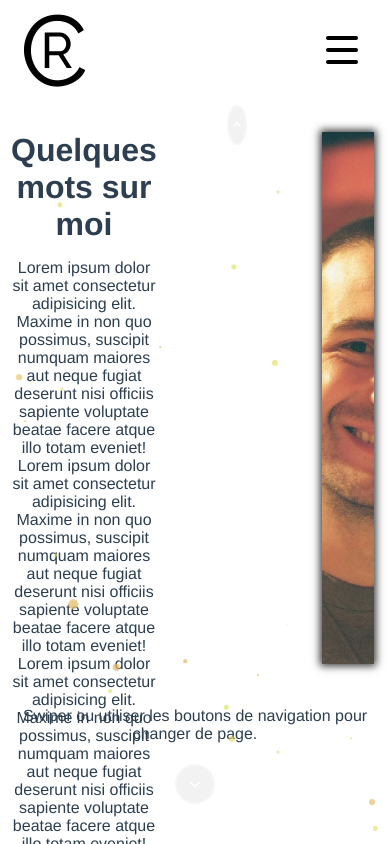
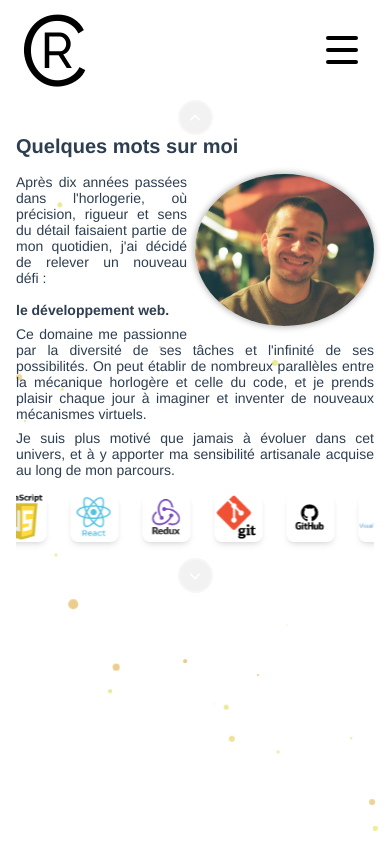
Before and after one commit to roCal93/Romain-Calmelet, a React (Vite) app: page /Romain-Calmelet/presentation in a window 390 px wide. Built offline with nearby package versions, Linux system fonts and the light colour scheme.

Commit message:
responsivePresentation

```diff
--- a/src/components/autoCarousel/autoCarousel.module.scss
+++ b/src/components/autoCarousel/autoCarousel.module.scss
@@ -3,6 +3,9 @@
   overflow: hidden;
   background-color: rgba(0, 0, 0, 0);
   padding: 2rem 0;
+  @media (max-width: 1300px) {
+    padding: 1rem 0;
+  }
 }
 
 .carouselTrack {
@@ -20,12 +23,22 @@
   box-shadow: 0 4px 6px -1px rgba(0, 0, 0, 0.1),
     0 2px 4px -1px rgba(0, 0, 0, 0.06);
   overflow: hidden;
+  transition: transform 0.3s ease-in-out;
+  @media (max-width: 1300px) {
+    width: 3rem;
+    height: 3rem;
+  }
+}
 
-  img {
-    width: 95%;
-    height: 95%;
-    object-fit: contain;
-  }
+.slide:hover {
+  transform: scale(1.6);
+  z-index: 10;
+}
+
+.slide img {
+  width: 95%;
+  height: 95%;
+  object-fit: contain;
 }
 
 @keyframes scroll {
--- a/src/components/backgroundPresentation/backgroundPresentation.module.scss
+++ b/src/components/backgroundPresentation/backgroundPresentation.module.scss
@@ -1,10 +1,3 @@
-// Variables SCSS
-$primary-bg: #0a0a0a;
-$white: #ffffff;
-$black: #000000;
-$purple: #a855f7;
-$pink: #ec4899;
-
 // Mixins
 @mixin absolute-center {
   position: absolute;
@@ -15,11 +8,13 @@ $pink: #ec4899;
   will-change: transform, opacity;
 }
 
-// Container principal
+// Container principal - MODIFIÉ pour arrière-plan
 .container {
   position: fixed;
   inset: 0;
   overflow: hidden;
+  z-index: -1;
+  pointer-events: none;
 }
 
 // Particules
@@ -41,6 +36,7 @@ $pink: #ec4899;
   filter: blur(15px);
   pointer-events: none;
   will-change: transform;
+  z-index: 1;
 }
 
 // Effet de vague au curseur
@@ -53,6 +49,7 @@ $pink: #ec4899;
   pointer-events: none;
   animation: pulse 1.5s infinite;
   will-change: transform;
+  z-index: 2;
 }
 
 // Animations
@@ -64,15 +61,6 @@ $pink: #ec4899;
   100% {
     transform: translate(-50%, -50%) scale(4);
     opacity: 0;
-  }
-}
-
-@keyframes titleGlow {
-  0% {
-    text-shadow: 0 0 10px rgba($purple, 0.3);
-  }
-  100% {
-    text-shadow: 0 0 20px rgba($pink, 0.5);
   }
 }
 
--- a/src/components/navigationArrows/navigationArrows.module.scss
+++ b/src/components/navigationArrows/navigationArrows.module.scss
@@ -13,7 +13,6 @@
   justify-content: center;
   position: relative;
   overflow: hidden;
-  margin: 5px;
 
   svg {
     width: 40px;
@@ -73,8 +72,8 @@
 
   // Responsive
   @media (max-width: 768px) {
-    width: 40px;
-    height: 40px;
+    width: 35px;
+    height: 35px;
 
     svg {
       width: 20px;
--- a/src/pages/home/Home.jsx
+++ b/src/pages/home/Home.jsx
@@ -4,12 +4,10 @@ import styles from './home.module.scss'
 import GeometricBackgroundHome from '../../components/geometricBackgroundHome/GeometricBackgroundHome'
 import ArrowDown from '../../components/navigationArrows/ArrowDown'
 import TextIntro from '../../components/textIntro/TextIntro'
-import { useMediaQuery } from 'react-responsive'
 
 function Home() {
   const [isVisible, setIsVisible] = useState(false)
   const { direction } = useContext(NavigationContext)
-  const isMobileNav = useMediaQuery({ query: '(max-width: 768px)' })
 
   useEffect(() => {
     setIsVisible(true)
@@ -34,17 +32,6 @@ function Home() {
             <TextIntro />
           </div>
           <div className={styles.nav}>
-            {isMobileNav ? (
-              <p>
-                Swiper ou utiliser les boutons de navigation pour changer de
-                page.
-              </p>
-            ) : (
-              <p>
-                Utiliser la molette de la souris, le clavier ou les boutons de
-                navigation pour changer de page.
-              </p>
-            )}
             <ArrowDown />
           </div>
         </div>
--- a/src/pages/presentation/Presentation.jsx
+++ b/src/pages/presentation/Presentation.jsx
@@ -4,7 +4,6 @@ import styles from './presentation.module.scss'
 import ArrowUp from '../../components/navigationArrows/ArrowUp'
 import ArrowDown from '../../components/navigationArrows/ArrowDown'
 import AutoCarousel from '../../components/autoCarousel/AutoCarousel'
-import { useMediaQuery } from 'react-responsive'
 import portraitDesktop from '../../assets/img/portraitDesktop.jpeg'
 import portraitTablet from '../../assets/img/portraitTablet.jpeg'
 import portraitMobile from '../../assets/img/portraitMobile.jpeg'
@@ -13,7 +12,6 @@ import BackgroundPresentation from '../../components/backgroundPresentation/Back
 function Presentation() {
   const [isVisible, setIsVisible] = useState(false)
   const { direction } = useContext(NavigationContext)
-  const isMobileNav = useMediaQuery({ query: '(max-width: 768px)' })
 
   useEffect(() => {
     setIsVisible(true)
@@ -32,58 +30,49 @@ function Presentation() {
     >
       <BackgroundPresentation />
       <div className={styles.container}>
+        <ArrowUp />
         <div className={styles.aboutMe}>
           <div className={styles.text}>
             <h1>Quelques mots sur moi </h1>
-            <p>
-              Lorem ipsum dolor sit amet consectetur adipisicing elit. Maxime in
-              non quo possimus, suscipit numquam maiores aut neque fugiat
-              deserunt nisi officiis sapiente voluptate beatae facere atque illo
-              totam eveniet! Lorem ipsum dolor sit amet consectetur adipisicing
-              elit. Maxime in non quo possimus, suscipit numquam maiores aut
-              neque fugiat deserunt nisi officiis sapiente voluptate beatae
-              facere atque illo totam eveniet! Lorem ipsum dolor sit amet
-              consectetur adipisicing elit. Maxime in non quo possimus, suscipit
-              numquam maiores aut neque fugiat deserunt nisi officiis sapiente
-              voluptate beatae facere atque illo totam eveniet! Lorem ipsum
-              dolor sit amet consectetur adipisicing elit. Maxime in non quo
-              possimus, suscipit numquam maiores aut neque fugiat deserunt nisi
-              officiis sapiente voluptate beatae facere atque illo totam
-              eveniet! Lorem ipsum dolor sit amet consectetur adipisicing elit.
-              Maxime in non quo possimus, suscipit numquam maiores aut neque
-              fugiat deserunt nisi officiis sapiente voluptate beatae facere
-              atque illo totam eveniet! Lorem ipsum dolor sit amet consectetur
-              adipisicing elit. Maxime in non quo possimus, suscipit numquam
-              maiores aut neque fugiat deserunt nisi officiis sapiente voluptate
-              beatae facere atque illo totam eveniet! Lorem ipsum dolor sit amet
-              consectetur adipisicing elit. Maxime in non quo possimus, suscipit
-              numquam maiores aut neque fugiat deserunt nisi officiis sapiente
-              voluptate beatae facere atque illo totam eveniet!
-            </p>
+            <section>
+              <picture className={styles.floatingImage}>
+                <source srcSet={portraitMobile} media="(max-width: 480px)" />
+                <source srcSet={portraitTablet} media="(max-width: 768px)" />
+                <img src={portraitTablet} alt="Portrait de Romain Calmelet" />
+              </picture>
+              <p>
+                Après dix années passées dans l'horlogerie, où précision,
+                rigueur et sens du détail faisaient partie de mon quotidien,
+                j'ai décidé de relever un nouveau défi&nbsp;:
+                <br />
+                <br />
+                <strong>le&nbsp;développement&nbsp;web.</strong>
+              </p>
+              <p>
+                Ce domaine me passionne par la diversité de ses tâches et
+                l'infinité de ses possibilités. On peut établir de nombreux
+                parallèles entre la mécanique horlogère et celle du code, et je
+                prends plaisir chaque jour à imaginer et inventer de nouveaux
+                mécanismes virtuels.
+              </p>
+              <p>
+                Je suis plus motivé que jamais à évoluer dans cet univers, et à
+                y apporter ma sensibilité artisanale acquise au long de mon
+                parcours.
+              </p>
+            </section>
             <AutoCarousel />
           </div>
-          <ArrowUp />
-          <picture>
-            <source srcSet={portraitMobile} media="(max-width: 480px)" />
-            <source srcSet={portraitDesktop} media="(min-width: 1200px)" />
+          <picture className={styles.desktopImage}>
+            <source srcSet={portraitDesktop} media="(min-width: 769px)" />
             <img
               className={styles.img}
-              src={portraitTablet}
-              alt="A tree representing banking services at Argent Bank"
+              src={portraitDesktop}
+              alt="Portrait de Romain Calmelet"
             />
           </picture>
         </div>
         <div className={styles.nav}>
-          {isMobileNav ? (
-            <p>
-              Swiper ou utiliser les boutons de navigation pour changer de page.
-            </p>
-          ) : (
-            <p>
-              Utiliser la molette de la souris, le clavier ou les boutons de
-              navigation pour changer de page.
-            </p>
-          )}
           <ArrowDown />
         </div>
       </div>
--- a/src/pages/presentation/presentation.module.scss
+++ b/src/pages/presentation/presentation.module.scss
@@ -3,42 +3,133 @@
   flex-direction: column;
   align-items: center;
   width: 100%;
-  height: 100%;
+  height: 100vh;
+  position: relative;
+
   .aboutMe {
     display: flex;
     justify-content: center;
+    align-items: flex-start;
     margin: 0 1rem;
     width: 100%;
-    height: 70%;
-    gap: 4rem;
+    height: 65%;
+    gap: 2rem;
+
+    @media (max-width: 768px) {
+      flex-direction: column;
+      justify-content: flex-start;
+      align-items: center;
+      height: auto;
+    }
+
     .text {
       width: 40%;
-      margin: 2rem 0;
+      margin-top: 2rem;
       display: flex;
       flex-direction: column;
+      text-align: left;
+      justify-content: flex-end;
+
+      @media (max-width: 768px) {
+        width: 100%;
+        height: auto;
+        margin-top: 0;
+        justify-content: flex-start;
+      }
+
       h1 {
-        margin: 0;
+        margin: 0 0 1rem 0;
+        @media (max-width: 880px) {
+          font-size: 25px;
+        }
+        @media (max-width: 768px) {
+          font-size: 20px;
+        }
+      }
+
+      section {
+        position: relative;
+
+        .floatingImage {
+          display: none;
+
+          @media (max-width: 768px) {
+            display: block;
+            float: right;
+            margin: 0 0 1rem 1rem;
+            width: 50%;
+            max-width: 200px;
+
+            img {
+              width: 100%;
+              height: auto;
+              border-radius: 50%;
+              box-shadow: 0 0 6px 1px rgba(0, 0, 0, 0.3);
+            }
+          }
+
+          @media (max-width: 480px) {
+            width: 50%;
+            max-width: 200px;
+            margin: 0 0 0.5rem 0.5rem;
+          }
+        }
+
+        p {
+          margin: 0.5rem 0 0 0;
+          font-size: 18px;
+          text-align: justify;
+
+          @media (max-width: 1350px) {
+            font-size: 16px;
+          }
+          @media (max-width: 1200px) {
+            font-size: 14px;
+            font-weight: 500;
+          }
+
+          @media (max-width: 768px) {
+            &:first-of-type {
+              margin-top: 0;
+            }
+          }
+        }
       }
     }
-    picture {
+
+    .desktopImage {
       width: 40%;
       height: 90%;
-      margin: 2rem 0;
+      display: flex;
+      align-items: center;
+      justify-content: center;
+
+      @media (max-width: 768px) {
+        display: none;
+      }
+
       img {
-        width: 80%;
-        height: 100%;
-        object-fit: cover;
+        max-width: 80%;
+        height: auto;
         box-shadow: 0 0 8px 2px rgba(0, 0, 0, 0.8);
+        transform-origin: 50% 50%;
       }
     }
   }
+
   .nav {
     display: flex;
     flex-direction: column;
     align-items: center;
-    gap: 1rem;
+
     @media (max-width: 768px) {
       gap: 0;
+      padding-bottom: 0;
+    }
+
+    p {
+      margin: 0;
+      font-size: 12px;
     }
   }
 }
--- a/src/styles/global.scss
+++ b/src/styles/global.scss
@@ -106,6 +106,7 @@ p {
   height: 100vh;
   width: 100%;
   max-width: 100vw; /* Ajouté pour éviter débordement */
+  max-height: 100vh;
   display: flex;
   flex-direction: column;
   justify-content: flex-start;
@@ -145,7 +146,7 @@ table {
   }
 
   .page-container {
-    padding: 0 10px; /* Ajoute un peu de padding sur mobile */
+    padding: 0 1rem; /* Ajoute un peu de padding sur mobile */
   }
 }
 
```
Also changed, not shown: 6 other files (tests, documents, lock files or other folders).
